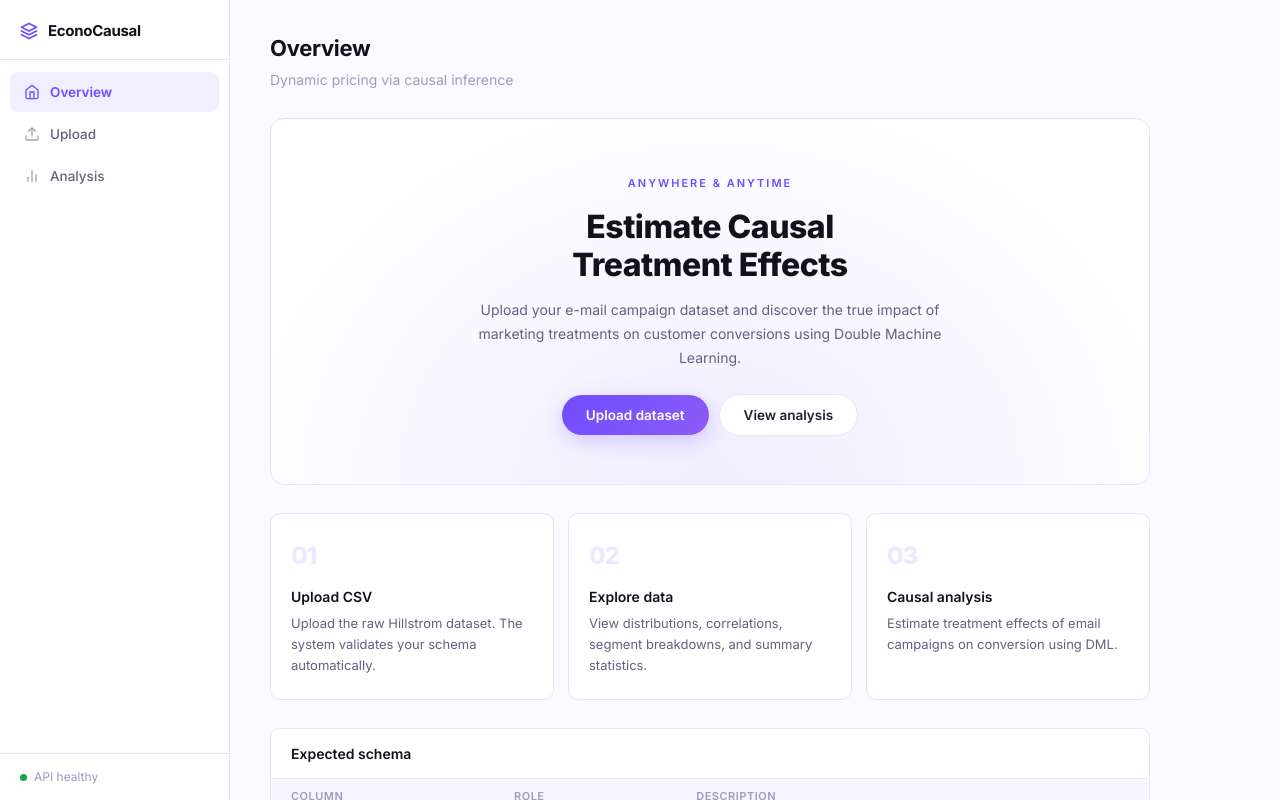
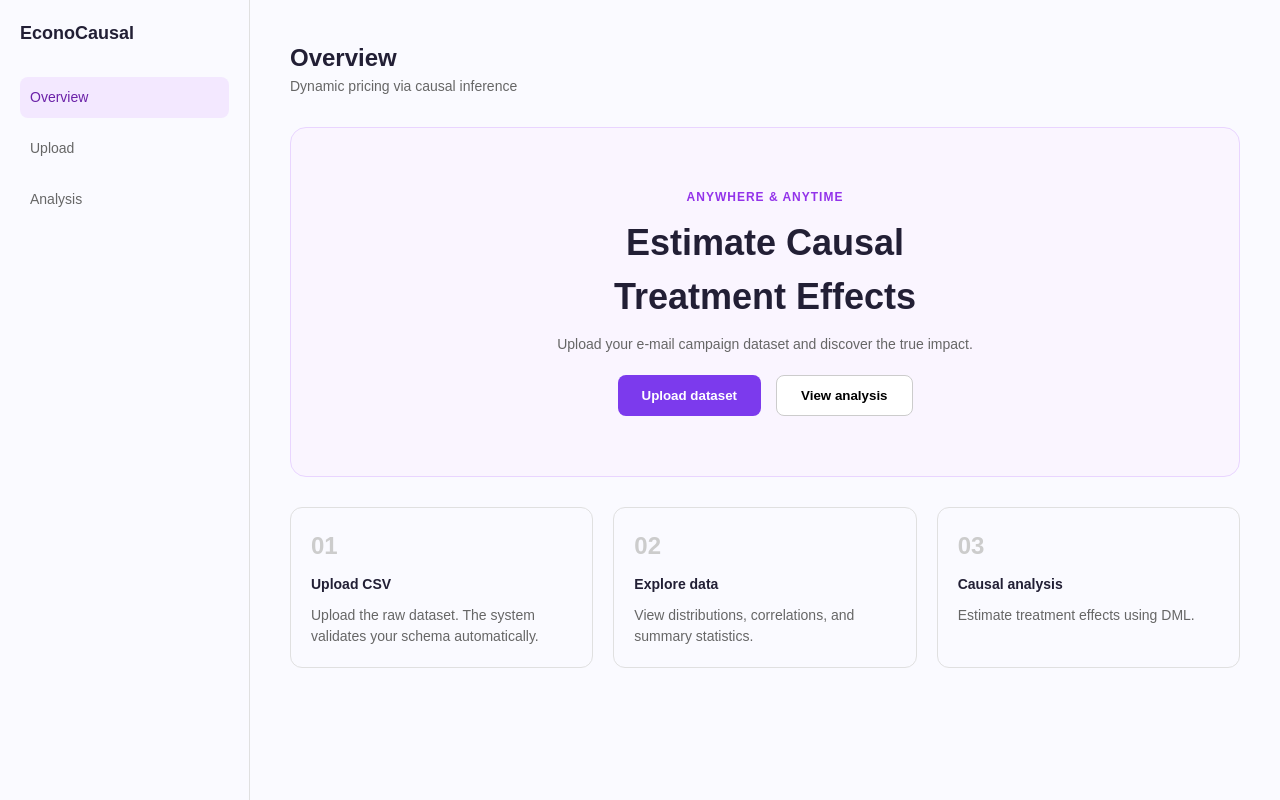
Before and after one commit to ultriti/Dynamic-Pricing-via-Double-Machine-Learning, a React (Vite) app in the folder frontend/: page / in a window 1280 px wide. Shown: the top 800 px of the page. Built offline with nearby package versions, Linux system fonts and the light colour scheme.

Commit message:
Build overview UI and working navigation

```diff
--- a/frontend/src/App.jsx
+++ b/frontend/src/App.jsx
@@ -1,26 +1,101 @@
-import React from "react";
-import { BrowserRouter as Router, Route, Routes } from "react-router-dom";
-import Navbar from "./components/Navbar";
-import HomePage from "./HomePage/HomePage";
-import UploadPage from "./UploadPage/UploadPage";
-import EDAPage from "./EDAPage/EDAPage";
-import "./App.css";
+import { useState } from 'react';
 
-const App = () => {
+function App() {
+  const [activeTab, setActiveTab] = useState('Overview');
+  const [message, setMessage] = useState("");
+
   return (
-    <Router>
-      <div className="app-layout">
-        <Navbar />
-        <main className="main-content">
-          <Routes>
-            <Route path="/" element={<HomePage />} />
-            <Route path="/upload" element={<UploadPage />} />
-            <Route path="/eda" element={<EDAPage />} />
-          </Routes>
-        </main>
+    <div style={{ display: 'flex', height: '100vh', fontFamily: 'sans-serif' }}>
+
+      {/* SIDEBAR */}
+      <div style={{ width: '250px', borderRight: '1px solid #e0e0e0', padding: '20px' }}>
+        <h2 style={{ fontSize: '18px', fontWeight: 'bold' }}>EconoCausal</h2>
+        <ul style={{ listStyleType: 'none', padding: 0, marginTop: '30px' }}>
+
+          {/* OVERVIEW BUTTON */}
+          <li
+            onClick={() => setActiveTab('Overview')}
+            style={{ padding: '10px', backgroundColor: activeTab === 'Overview' ? '#f3e8ff' : 'transparent', color: activeTab === 'Overview' ? '#6b21a8' : '#666', borderRadius: '8px', marginBottom: '10px', cursor: 'pointer' }}>
+            Overview
+          </li>
+
+          {/* UPLOAD BUTTON */}
+          <li
+            onClick={() => setActiveTab('Upload')}
+            style={{ padding: '10px', backgroundColor: activeTab === 'Upload' ? '#f3e8ff' : 'transparent', color: activeTab === 'Upload' ? '#6b21a8' : '#666', borderRadius: '8px', marginBottom: '10px', cursor: 'pointer' }}>
+            Upload
+          </li>
+
+          {/* ANALYSIS BUTTON */}
+          <li
+            onClick={() => setActiveTab('Analysis')}
+            style={{ padding: '10px', backgroundColor: activeTab === 'Analysis' ? '#f3e8ff' : 'transparent', color: activeTab === 'Analysis' ? '#6b21a8' : '#666', borderRadius: '8px', marginBottom: '10px', cursor: 'pointer' }}>
+            Analysis
+          </li>
+
+        </ul>
       </div>
-    </Router>
+
+      {/* MAIN CONTENT AREA */}
+      <div style={{ flex: 1, padding: '40px', overflowY: 'auto' }}>
+
+        {/* IF TAB IS OVERVIEW, SHOW THIS */}
+        {activeTab === 'Overview' && (
+          <div>
+            <h1 style={{ fontSize: '24px', fontWeight: 'bold' }}>Overview</h1>
+            <p style={{ color: '#666', marginBottom: '30px' }}>Dynamic pricing via causal inference</p>
+
+            <div style={{ backgroundColor: '#faf5ff', border: '1px solid #e9d5ff', borderRadius: '16px', padding: '60px 20px', textAlign: 'center', marginBottom: '30px' }}>
+              <p style={{ color: '#9333ea', fontSize: '12px', fontWeight: 'bold', letterSpacing: '1px' }}>ANYWHERE & ANYTIME</p>
+              <h1 style={{ fontSize: '36px', fontWeight: '900', margin: '10px 0' }}>Estimate Causal<br/>Treatment Effects</h1>
+              <p style={{ color: '#666', maxWidth: '500px', margin: '0 auto 20px auto' }}>Upload your e-mail campaign dataset and discover the true impact.</p>
+
+              <div style={{ display: 'flex', justifyContent: 'center', gap: '15px' }}>
+                <button onClick={() => setMessage("Backend not ready!")} style={{ backgroundColor: '#7c3aed', color: 'white', border: 'none', padding: '12px 24px', borderRadius: '8px', fontWeight: 'bold', cursor: 'pointer' }}>Upload dataset</button>
+                <button style={{ backgroundColor: 'white', color: 'black', border: '1px solid #ccc', padding: '12px 24px', borderRadius: '8px', fontWeight: 'bold', cursor: 'pointer' }}>View analysis</button>
+              </div>
+              {message && <p style={{ color: 'red', marginTop: '10px' }}>{message}</p>}
+            </div>
+
+            <div style={{ display: 'flex', gap: '20px' }}>
+              <div style={{ flex: 1, border: '1px solid #e0e0e0', borderRadius: '12px', padding: '20px' }}>
+                <h3 style={{ color: '#ccc', fontSize: '24px', margin: '0 0 10px 0' }}>01</h3>
+                <h4 style={{ margin: '0 0 10px 0' }}>Upload CSV</h4>
+                <p style={{ color: '#666', fontSize: '14px', margin: 0 }}>Upload the raw dataset. The system validates your schema automatically.</p>
+              </div>
+              <div style={{ flex: 1, border: '1px solid #e0e0e0', borderRadius: '12px', padding: '20px' }}>
+                <h3 style={{ color: '#ccc', fontSize: '24px', margin: '0 0 10px 0' }}>02</h3>
+                <h4 style={{ margin: '0 0 10px 0' }}>Explore data</h4>
+                <p style={{ color: '#666', fontSize: '14px', margin: 0 }}>View distributions, correlations, and summary statistics.</p>
+              </div>
+              <div style={{ flex: 1, border: '1px solid #e0e0e0', borderRadius: '12px', padding: '20px' }}>
+                <h3 style={{ color: '#ccc', fontSize: '24px', margin: '0 0 10px 0' }}>03</h3>
+                <h4 style={{ margin: '0 0 10px 0' }}>Causal analysis</h4>
+                <p style={{ color: '#666', fontSize: '14px', margin: 0 }}>Estimate treatment effects using DML.</p>
+              </div>
+            </div>
+          </div>
+        )}
+
+        {/* IF TAB IS UPLOAD, SHOW THIS */}
+        {activeTab === 'Upload' && (
+          <div>
+            <h1 style={{ fontSize: '24px', fontWeight: 'bold' }}>Upload Page</h1>
+            <p style={{ color: '#666' }}>This is where the file upload will go.</p>
+          </div>
+        )}
+
+        {/* IF TAB IS ANALYSIS, SHOW THIS */}
+        {activeTab === 'Analysis' && (
+          <div>
+            <h1 style={{ fontSize: '24px', fontWeight: 'bold' }}>Analysis Page</h1>
+            <p style={{ color: '#666' }}>This is where the charts will go.</p>
+          </div>
+        )}
+
+      </div>
+    </div>
   );
-};
+}
 
 export default App;
```
